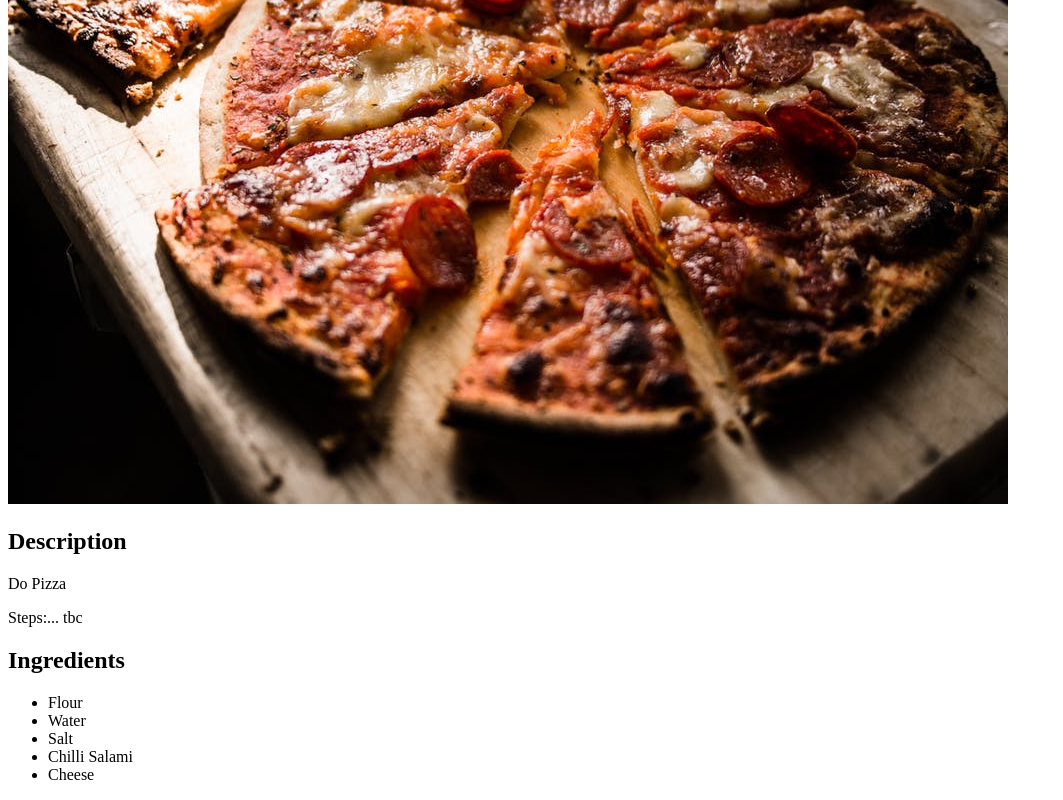
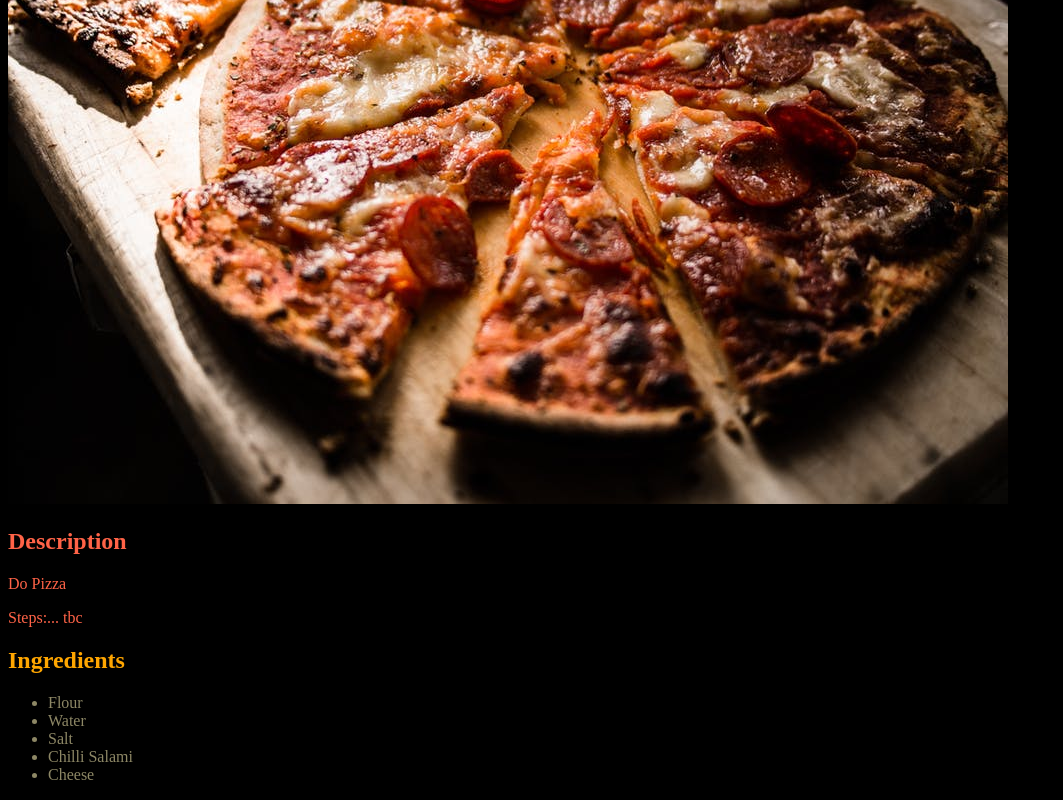
Before and after one commit to TobiasSMI/odin-recipes, a plain HTML site: page recipes/pizza_diavolo.html in a window 1280 px wide. Shown: the part 326-1126 px from the top of the page, without its empty margins (0-1063 px from the left). Drawn offline with Linux system fonts and the light colour scheme.

Commit message:
Add CSS Styling
- turn all color text tomato red by default
- make list dots and links everywhere oregano green by default
- turn heading of ingredients cheesy yellow

```diff
--- a/assets/styles.css
+++ b/assets/styles.css
@@ -1,8 +1,17 @@
-div {
-    color: white;
-    background-color: black;
-  }
+* {
+  /* Make all Text tomato red: Tomato / #ff6347 Hex Color Code https://encycolorpedia.com/ff6347 */
+  color: #ff6347;
+  background-color: black;
+}
 
-  a {
-    color: red;
-  }
+li, a {
+  /* Make all list dots and links oregano green everywhere
+  https://encycolorpedia.com/8d8765 */
+  color: #8d8765;
+}
+
+#ingredient_list {
+  /* Make ingredient heading cheese yellow
+  https://encycolorpedia.com/ffa600 */
+  color: #ffa600;
+}
```
